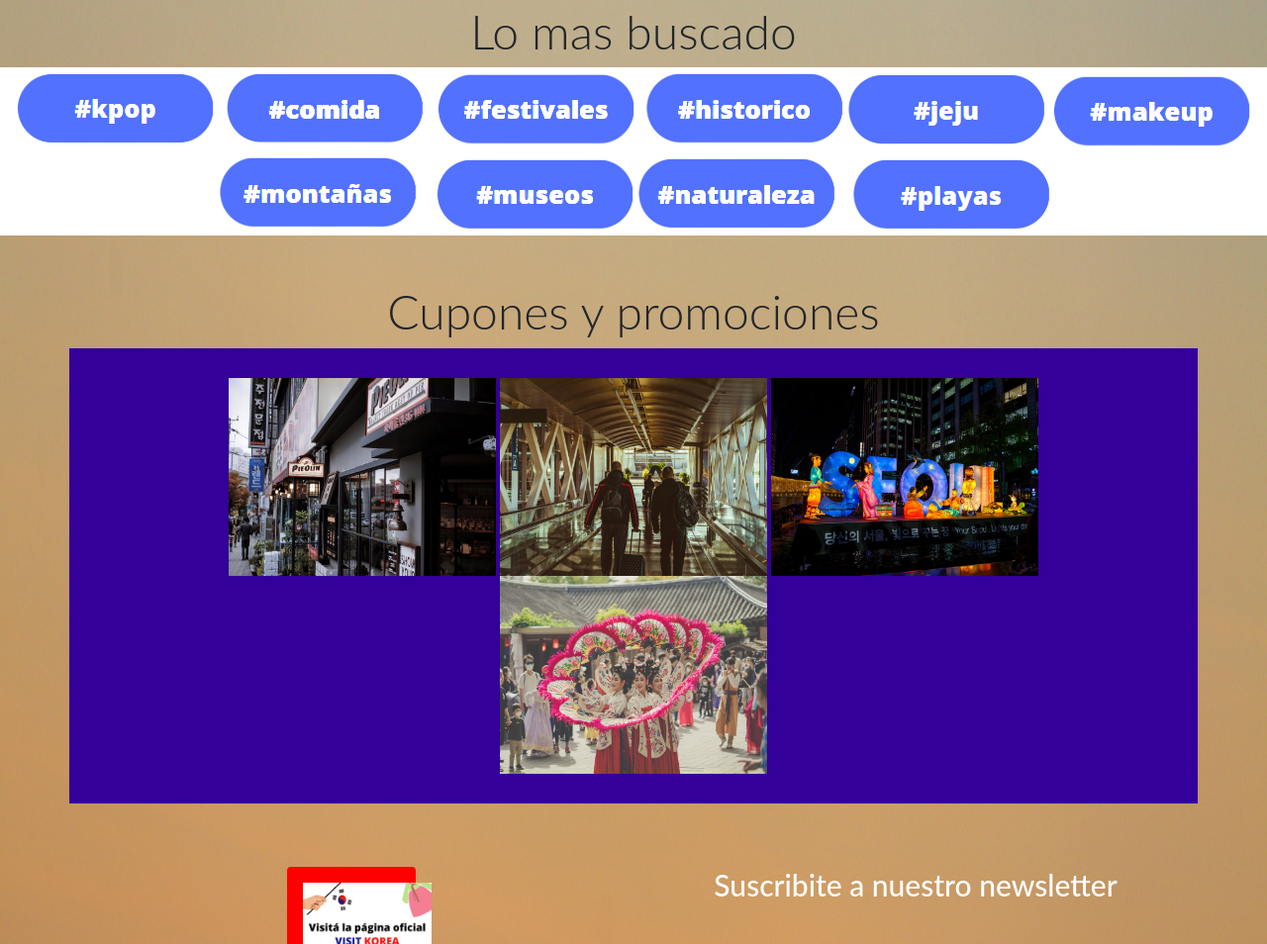
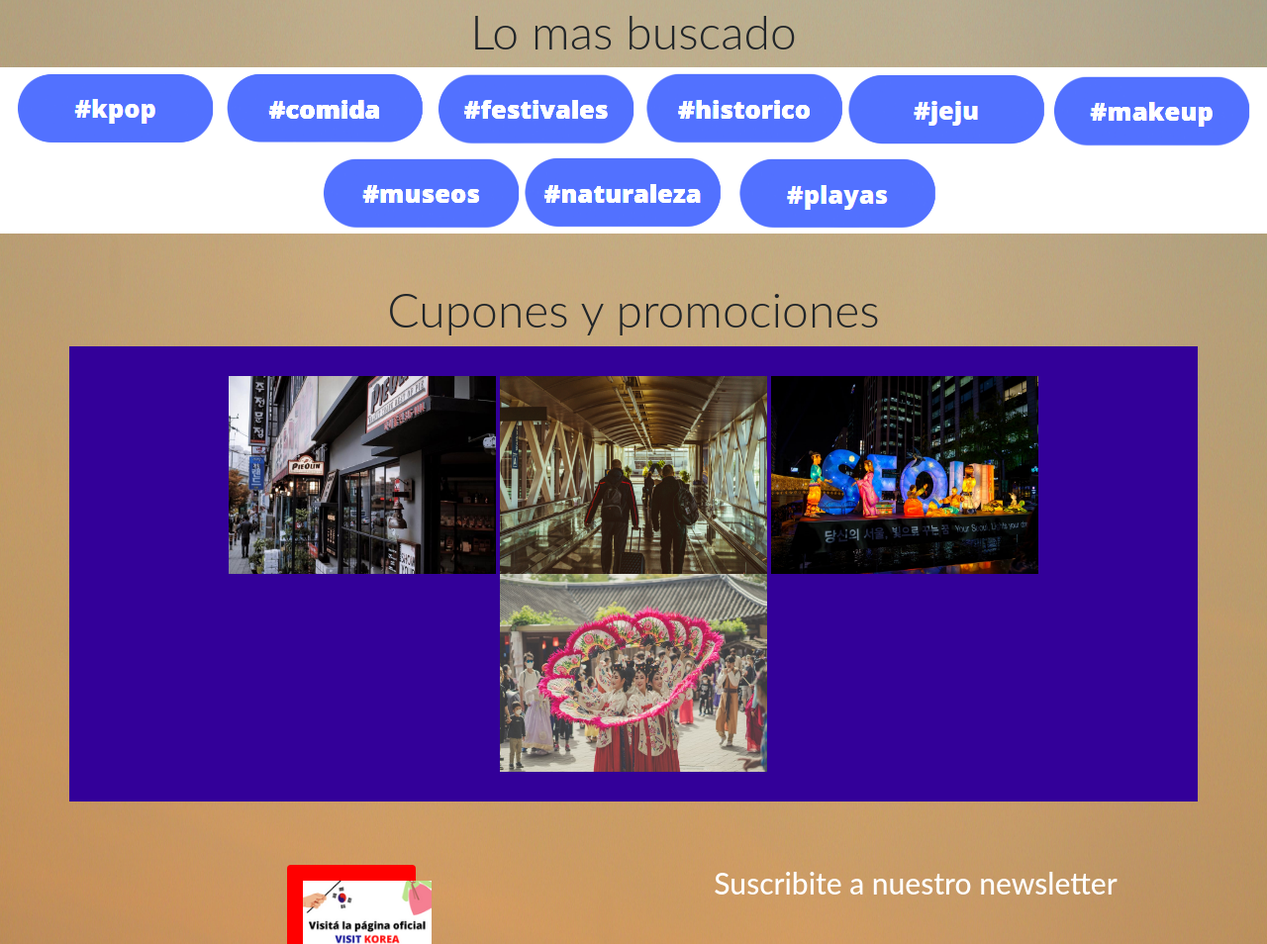
Before and after one commit to Aniuzkafa/Dodeskaden-Proyect, a website: page index.html in a window 1280 px wide. Shown: the part 1508-2462 px from the top of the page at 99% size. Drawn offline with nearby package versions, Linux system fonts and the light colour scheme.

Commit message:
eliminada etiqueta montana

```diff
--- a/index.html
+++ b/index.html
@@ -170,10 +170,6 @@
       </div>
       <div class="hashtags-grid-item">
         <a href="./src/Views/viajar.html">
-          <img src="src/Assets/Buttons/montañaok.png" alt="Montaña"></a>
-      </div>
-      <div class="hashtags-grid-item">
-        <a href="./src/Views/viajar.html">
           <img src="src/Assets/Buttons/museook.png" alt="museos"></a>
       </div>
       <div class="hashtags-grid-item">
```
Also changed, not shown: src/Assets/Buttons/Visitá la página oficial de turismo de Corea.png (added), src/Assets/Img/Visitá la página oficial de turismo de Corea.png (added).
